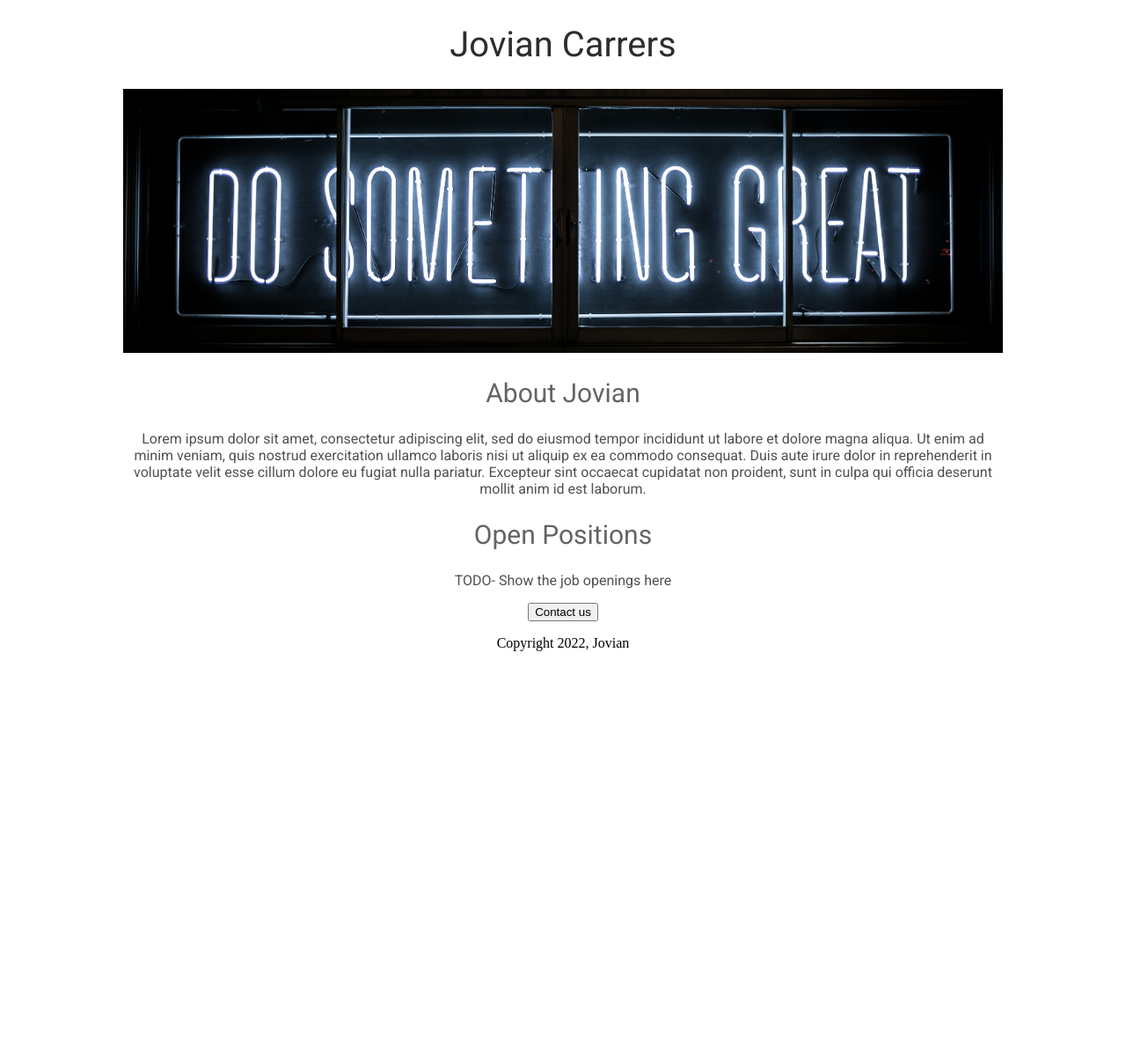
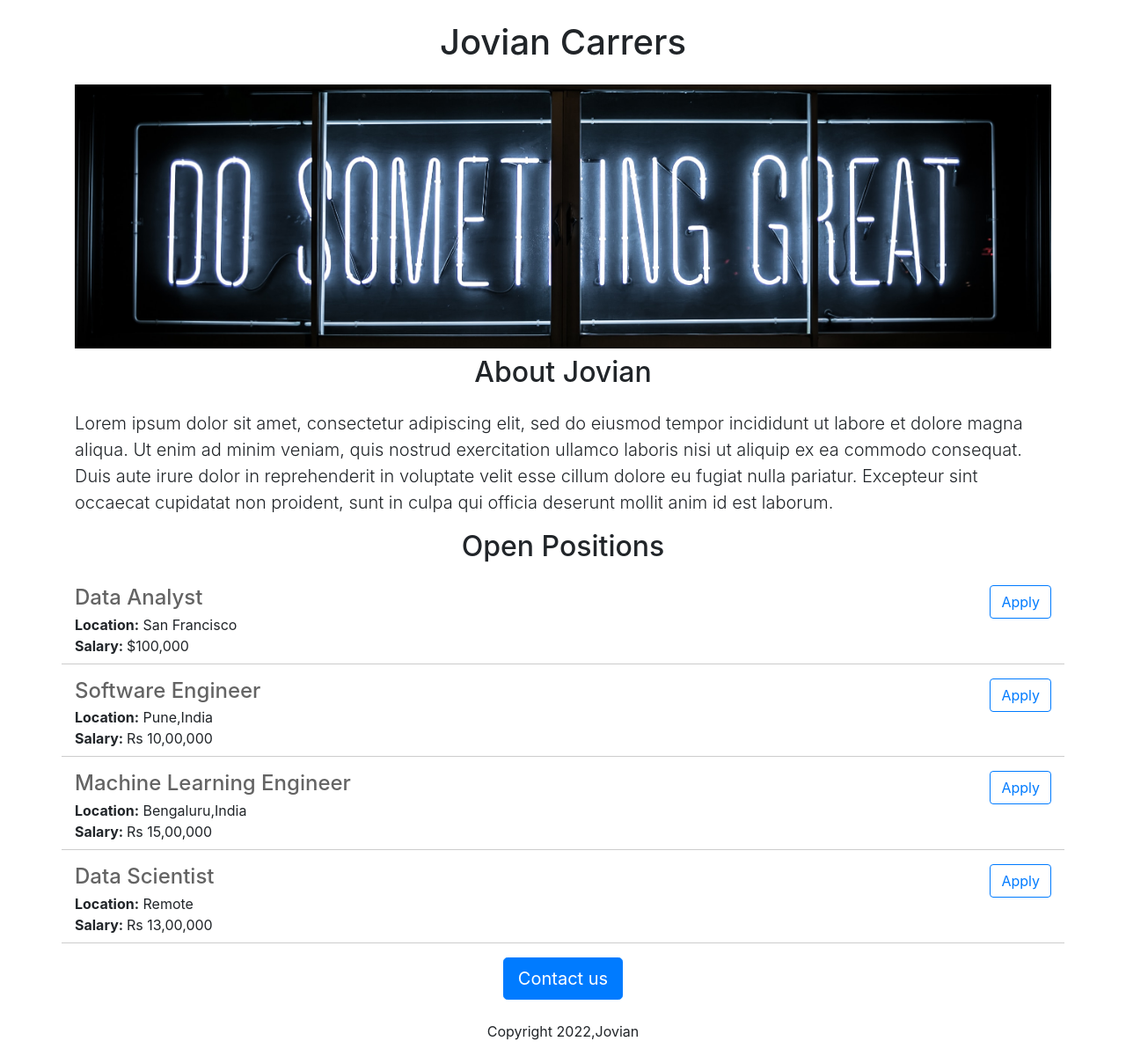
Before and after one commit to ShreeshHunnur/jovian-carrer-website, a Flask app: page / in a window 1280 px wide. Shown: the whole page at 88% size. Before the commit the page ends 740 px from the top, so only its background shows below. Run offline with Flask 3, Linux system fonts and the light colour scheme.

Commit message:
Added some more Css and bootstrap. Finished almost the home page. Used Dynamic variables

```diff
--- a/app.py
+++ b/app.py
@@ -1,10 +1,46 @@
 from flask import Flask, render_template
+
 
 app = Flask(__name__)
 
+
+JOBS = [
+  {
+    'id': 1,
+    'title': 'Data Analyst',
+    'location': 'San Francisco',
+    'salary': '$100,000'
+  },
+
+  {
+    'id': 2,
+    'title': 'Software Engineer',
+    'location': 'Pune,India',
+    'salary': 'Rs 10,00,000'
+  },
+
+  {
+    'id': 3,
+    'title': 'Machine Learning Engineer',
+    'location': 'Bengaluru,India',
+    'salary': 'Rs 15,00,000'
+  },
+
+  {
+    'id': 4,
+    'title': 'Data Scientist',
+    'location': 'Remote',
+    'salary': 'Rs 13,00,000'
+  }
+
+]
+
 @app.route('/')
 def hello_world():
-  return render_template('home.html')
+  return render_template('home.html',jobs=JOBS,company_name='Jovian')
+
+
+
 
 if (__name__) == '__main__':
   app.run(host = '0.0.0.0',debug=True)
--- a/templates/home.html
+++ b/templates/home.html
@@ -1,64 +1,41 @@
 <!DOCTYPE html>
 <html lang="en">
 <head>
-  <link rel="preconnect" href="https://fonts.googleapis.com">
-  <link rel="preconnect" href="https://fonts.gstatic.com" crossorigin>
-  <link href="https://fonts.googleapis.com/css2?family=Roboto&display=swap" rel="stylesheet">
+
   <meta charset="UTF-8">
   <meta http-equiv="X-UA-Compatible" content="IE=edge">
   <meta name="viewport" content="width=device-width, initial-scale=1.0">
+  <link rel="stylesheet" href="https://cdn.jsdelivr.net/npm/bootstrap@4.0.0/dist/css/bootstrap.min.css" integrity="sha384-Gn5384xqQ1aoWXA+058RXPxPg6fy4IWvTNh0E263XmFcJlSAwiGgFAW/dAiS6JXm" crossorigin="anonymous">
   <title>Jovian Carrers</title>
   <style>
-    h1 {
-      font-size: 40px;
-      font-family : Roboto;
-      font-weight: normal;
-      color: rgb(45, 45, 45);
-      text-align: center;
-    }
-
-    #banner {
+    #banner{
+      height: 300px;
       width: 100%;
-      height: 300px;
       object-fit: cover;
-    }
-    h2{
-      font-family:Roboto;
-      font-size:30px;
-      font-weight:normal;
-      color:rgb(100,100,100);
-      text-align: center;
-
-    }
-
-    .bodytext{
-      font-family:Roboto;
-      font-weight:normal;
-      text-align:center;
-      color:rgb(80,80,80);
-    }
-
-    #Container1{
-      max-width:1000px;
-      margin: 0 auto 0 auto;
     }
   </style>
 </head>
+
+
 <body>
-  <div id = "Container1">
-  <h1>Jovian Carrers</h1>
-  <img id = "banner" src = "https://jovian-carrer-website.shreesh-hunnur.repl.co/static/banner.jpg" height = '320'>
-  <h2>About Jovian</h2>
-  <p class="bodytext">
+  <div class = "container">
+    <h1 class="text-center mt-4 mb-4"> {{company_name}} Carrers</h1>
+    <img class="img-responsive" id = "banner" src = "https://jovian-carrer-website.shreesh-hunnur.repl.co/static/banner.jpg">
+    <h2 class="text-center mt-2 mb-4">About Jovian</h2>
+    <p class="lead">
     Lorem ipsum dolor sit amet, consectetur adipiscing elit, sed do eiusmod tempor incididunt ut labore et dolore magna aliqua. Ut enim ad minim veniam, quis nostrud exercitation ullamco laboris nisi ut aliquip ex ea commodo consequat. Duis aute irure dolor in reprehenderit in voluptate velit esse cillum dolore eu fugiat nulla pariatur. Excepteur sint occaecat cupidatat non proident, sunt in culpa qui officia deserunt mollit anim id est laborum.
-  </p>
-  <h2>Open Positions</h2>
-  <p class="bodytext">TODO- Show the job openings here</p>
-  <div style="text-align:center">
-  <button>Contact us</button>
+    </p>
+    <h2 class="text-center mt-2 mb-4">Open Positions</h2>
+    <div>
+      {%for job in jobs %}
+        {% include 'jobitem.html' %}
+      {%endfor%}
     </div>
-    <div style = "text-align:center">
-    <p>Copyright 2022, Jovian</p>
+    <div class="text-center mt-2 mb-4" >
+      <button class="btn btn-primary btn-lg">Contact us</button>
+    </div>
+    <div class="text-center mt-4">
+    <p>Copyright 2022,Jovian</p>
     </div>
   </div>
 </body>
--- /dev/null
+++ b/templates/jobitem.html
@@ -0,0 +1,19 @@
+<div class="row" style = "margin-bottom:16px; border-bottom: 1px solid #ccc;padding-bottom:8px" >
+  <div class="col-10">
+      <h4 style="margin-bottom:4px; color:rgb(100,100,100)">
+       {{job['title']}}
+      </h4>
+
+      <div>
+        <b> Location:</b> {{job['location']}}
+      </div>
+      <div>
+        {%if 'salary' in job %}
+          <b> Salary: </b>{{job['salary']}}
+        {% endif %}
+      </div>
+    </div>
+  <div class="col-2">
+    <button type="button" class="btn btn-outline-primary float-right">Apply</button>
+  </div>
+</div>
```
